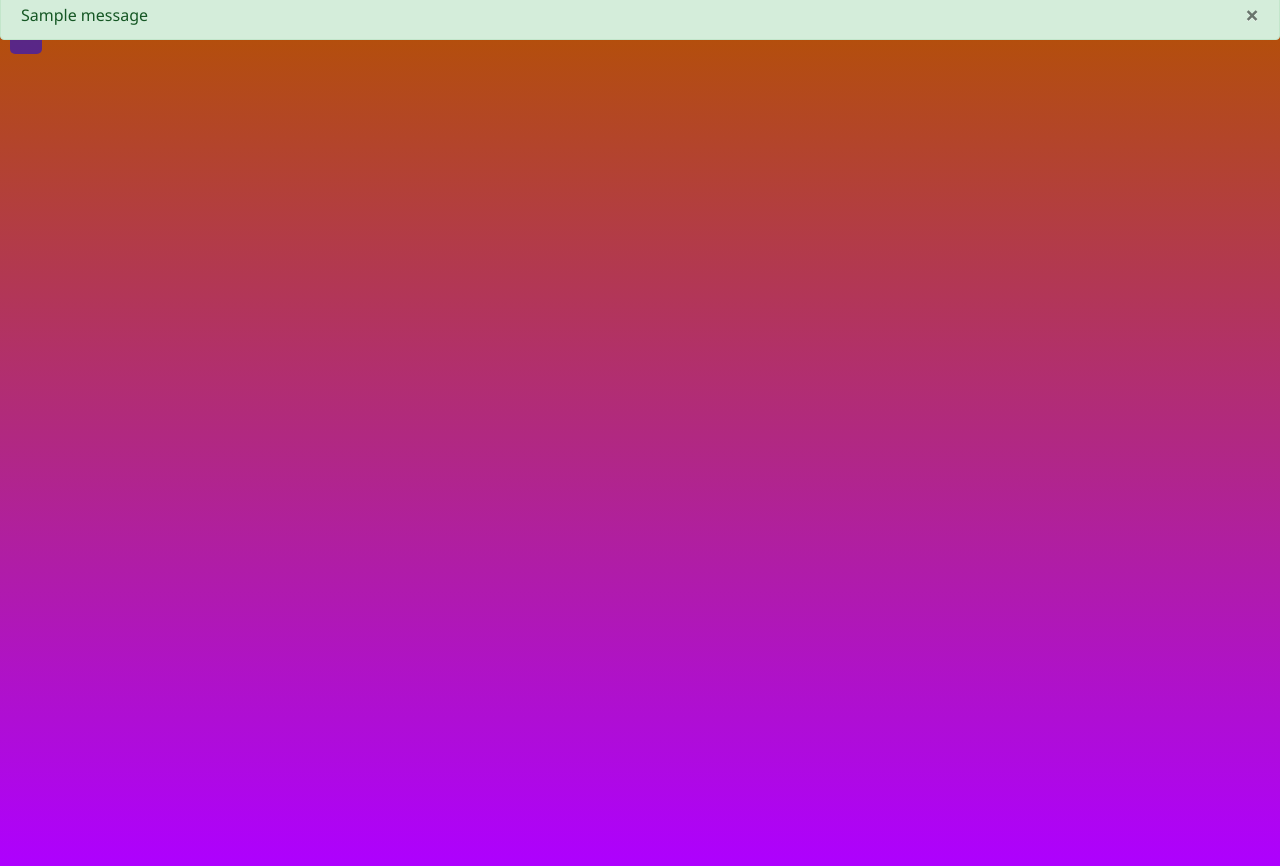
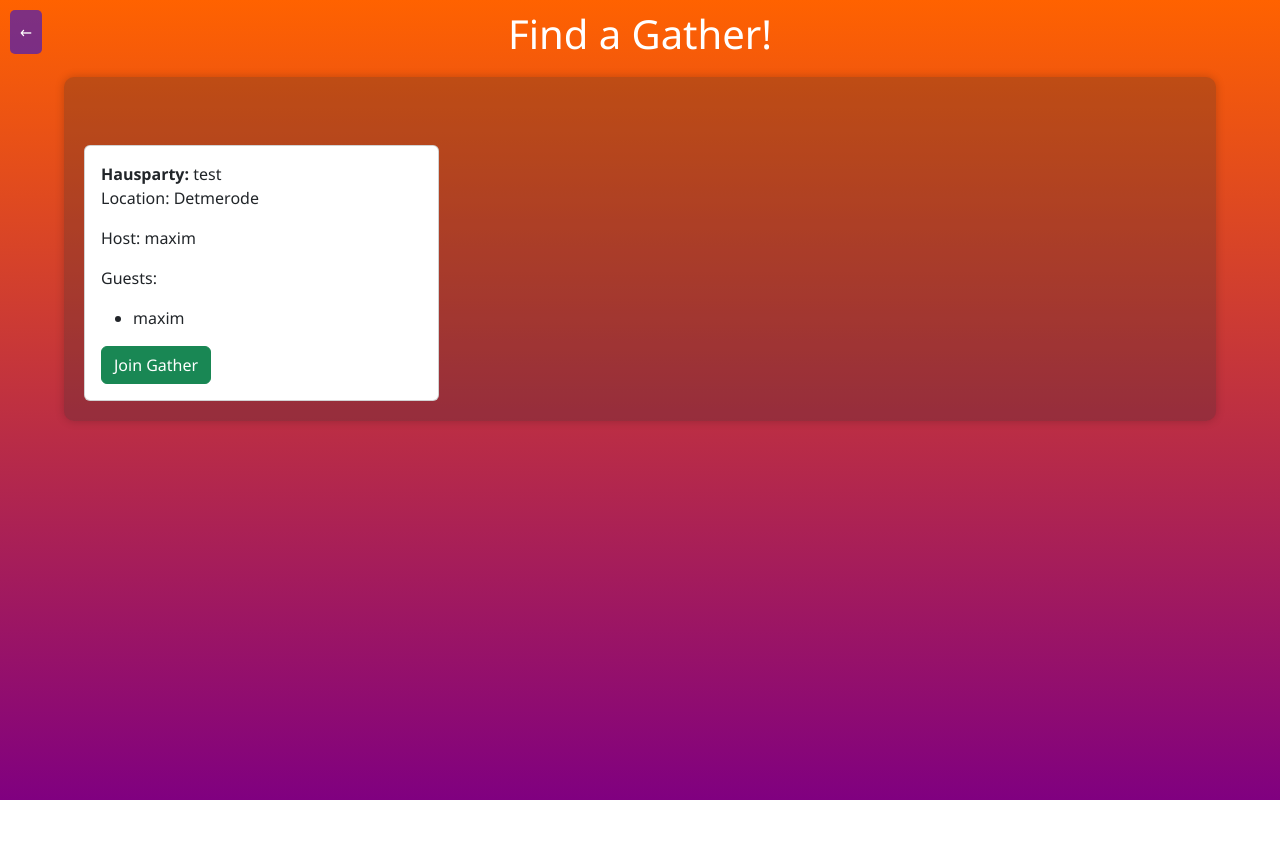
Before and after one commit to jerankda/Gather-App, a Flask app: page /showowngather in a window 1280 px wide. After the commit the page ends 800 px from the top, so only its background shows below. Run offline with Flask 3, Linux system fonts and the light colour scheme; a user stored in the database is signed in; tables that the repository leaves empty hold one stand-in row (values such as "Sample post"); one stand-in notice (Sample message) is shown; some libraries are stand-ins or nearby versions.

Commit message:
manageGather now connected

```diff
--- a/G2G/website/templates/manageGather.html
+++ b/G2G/website/templates/manageGather.html
@@ -1,43 +1,31 @@
 <!DOCTYPE html>
 <html lang="en">
-
 <head>
     <meta charset="UTF-8">
     <meta name="viewport" content="width=device-width, initial-scale=1.0">
-    <title>register</title>
-    <link rel="stylesheet" href="https://stackpath.bootstrapcdn.com/bootstrap/4.3.1/css/bootstrap.min.css" integrity="sha384-ggOyR0iXCbMQv3Xipma34MD+dH/1fQ784/j6cY/iJTQUOhcWr7x9JvoRxT2MZw1T" crossorigin="anonymous">
+    <title>Document</title>
+    <link href="https://cdn.jsdelivr.net/npm/bootstrap@5.3.2/dist/css/bootstrap.min.css" rel="stylesheet" integrity="sha384-T3c6CoIi6uLrA9TneNEoa7RxnatzjcDSCmG1MXxSR1GAsXEV/Dwwykc2MPK8M2HN" crossorigin="anonymous">
+    <script src="https://cdn.jsdelivr.net/npm/bootstrap@5.3.2/dist/js/bootstrap.bundle.min.js" integrity="sha384-C6RzsynM9kWDrMNeT87bh95OGNyZPhcTNXj1NW7RuBCsyN/o0jlpcV8Qyq46cDfL" crossorigin="anonymous"></script>
+
     <style>
         body {
             margin: 0;
             font-family: 'Segoe UI', Tahoma, Geneva, Verdana, sans-serif;
-            background: linear-gradient(rgb(180, 82, 1), rgb(174, 0, 255));
-            color: white;
+            color: #ffffff;
+            display: flex;
+            flex-direction: column;
+            min-height: 100vh;
+            background: linear-gradient(rgb(255, 98, 0), purple);
         }
 
-        .login-container {
-            display: flex;
-            justify-content: center;
-            align-items: center;
-            height: 100vh;
-            flex-direction: column;
-        }
-
-        .login-form {
-            background-color: rgba(151, 151, 151, 0.326); /* Semi-transparent white background */
+        .container {
+            background-color: rgba(43, 43, 43, 0.264);
+            border-radius: 10px;
             padding: 20px;
-            border-radius: 10px;
-            box-shadow: 0px 0px 10px 0px rgba(0, 0, 0, 0.2);
-            width: 300px; /* Set a specific width for better layout */
-        }
-
-        .ml2 {
-            font-weight: 900;
-            font-size: 3.5em;
-        }
-
-        .ml2 .letter {
-            display: inline-block;
-            line-height: 1em;
+            box-shadow: 0 0 10px rgba(0, 0, 0, 0.2);
+            max-width: 90%;
+            margin: auto;
+            margin-top: 6%;
         }
 
         .back-button {
@@ -45,79 +33,74 @@
             top: 10px;
             left: 10px;
             color: white;
-            background: rgba(0, 0, 255, 0.5); /* Semi-transparent blue background */
+            background: rgba(0, 0, 255, 0.5);
             border: none;
             padding: 10px;
             border-radius: 5px;
+            z-index: 400;
+        }
+
+        header {
+            position: fixed;
+            width: 100%;
+            background-color: rgba(0, 0, 0, 0.0);
+            color: white;
+            text-align: center;
+            padding: 10px 0;
+            z-index: 10;
         }
     </style>
 </head>
+<body>
 
-<body>
     <a href="/explore" class="btn btn-primary back-button">&#8592;</a>
-    <div class="flash-container" style="position: relative; top: -10px;">
-        {% with messages = get_flashed_messages(with_categories=true) %}
-            {% if messages %}
-                {% for category, message in messages %}
-                    {% if category == 'error' %}
-                        <div class="alert alert-danger alter-dismissible fade show" role="alert">
-                            {% if 'password' in message.lower() %}
-                                {{ message|replace('password', 'Passwords') }}
-                            {% else %}
-                                {{ message }}
-                            {% endif %}
-                            <button type="button" class="close" data-dismiss="alert">
-                                <span aria-hidden="true">&times;</span>
-                            </button>
+    <header>
+        <h1>Find a Gather!</h1>
+    </header>
+
+    <div class="container">
+        {% for Gather in Gathers %}
+            {% if Gather.user_id == current_user.id %}
+                {% if loop.index % 3 == 1 %}
+                    <div class="row mt-5">
+                {% endif %}
+
+                <div class="col-md-4">
+                    <div class="card">
+                        <div class="card-body">
+                            <b>{{ Gather.name }}:</b>
+                            {{ Gather.description }}
+                            <p>Location: {{ Gather.location }}</p>
+                            <p>Host: {{ Gather.Host }}</p>
+                            <p>Guests:</p>
+                            <ul>
+                                {% for user in Gather.users %}
+                                    <li>{{ user.email }}</li>
+                                {% endfor %}
+                            </ul>
+                            <form action="/join_gather" method="POST">
+                                <input type="hidden" name="gather_id" value="{{ Gather.id }}">
+                                <button type="submit" class="btn btn-success">Join Gather</button>
+                            </form>
                         </div>
-                    {% else %}
-                        <div class="alert alert-success alter-dismissible fade show" role="alert">
-                            {{ message }}
-                            <button type="button" class="close" data-dismiss="alert">
-                                <span aria-hidden="true">&times;</span>
-                            </button>
-                        </div>
-                    {% endif %}
-                {% endfor %}
+                    </div>
+                </div>
+
+                {% if loop.index % 3 == 0 or loop.last %}
+                    </div>
+                {% endif %}
             {% endif %}
-        {% endwith %}
+        {% endfor %}
     </div>
-    <div class="login-container">
-
-    </div>
-
-    <script src="https://code.jquery.com/jquery-3.3.1.slim.min.js" integrity="sha384-q8i/X+965DzO0rT7abK41JStQIAqVgRVzpbzo5smXKp4YfRvH+8abtTE1Pi6jizo" crossorigin="anonymous"></script>
-    <script src="https://cdn.jsdelivr.net/npm/@popperjs/core@2.0.8/dist/umd/popper.min.js" integrity="sha384-ggOyR0iXCbMQv3Xipma34MD+dH/1fQ784/j6cY/iJTQUOhcWr7x9JvoRxT2MZw1T" crossorigin="anonymous"></script>
-    <script src="https://stackpath.bootstrapcdn.com/bootstrap/4.3.1/js/bootstrap.min.js" integrity="sha384-JjSmVgyd0p3pXB1rRibZUAYoIIy6OrQ6VrjIEaFf/nJGzIxFDsf4x0xIM+B07jRM" crossorigin="anonymous"></script>
-    <script src="https://cdnjs.cloudflare.com/ajax/libs/animejs/2.0.2/anime.min.js"></script>
     <script>
-        document.addEventListener('DOMContentLoaded', function () {
-            // Wrap every letter in a span
-            var textWrapper = document.querySelector('.ml2');
-            textWrapper.innerHTML = textWrapper.textContent.replace(/\S/g, "<span class='letter'>$&</span>");
-
-            anime.timeline({ loop: false })
-                .add({
-                    targets: '.ml2 .letter',
-                    scale: [5, 1],
-                    opacity: [0, 1],
-                    translateZ: 0,
-                    easing: "easeOutExpo",
-                    duration: 950,
-                    delay: (el, i) => 70 * i
-                }).add({
-                    targets: '.ml2',
-                    opacity: 1,
-                    duration: 1000,
-                    easing: "easeOutExpo",
-                    delay: 1000
-                });
-        });
-
-        // JavaScript to set opacity to 1 after the page is loaded
-        document.body.style.opacity = "1";
+        window.onload = function () {
+            fetch('/showowngather')
+                .then(response => response.text())
+                .then(html => {
+                    document.body.innerHTML = html;
+                })
+                .catch(error => console.error('Error:', error));
+        };
     </script>
-
 </body>
-
 </html>
```
